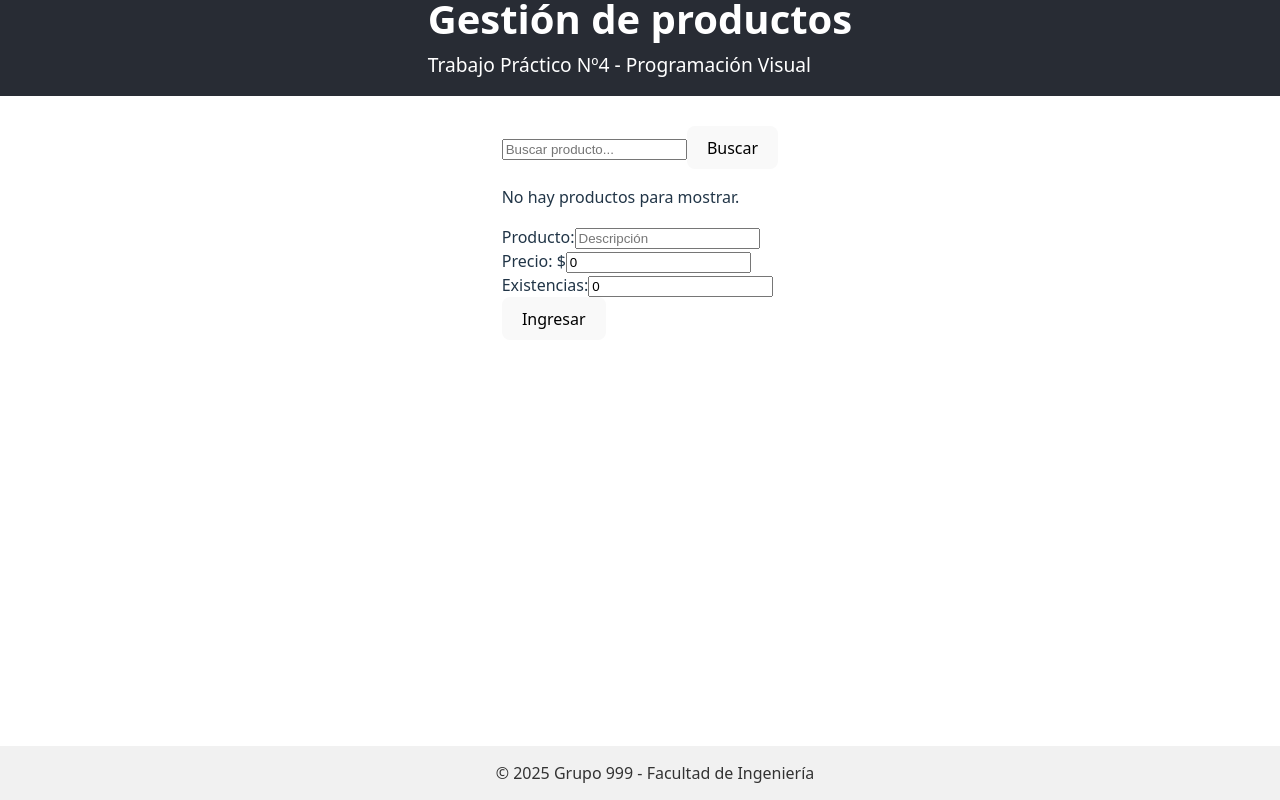
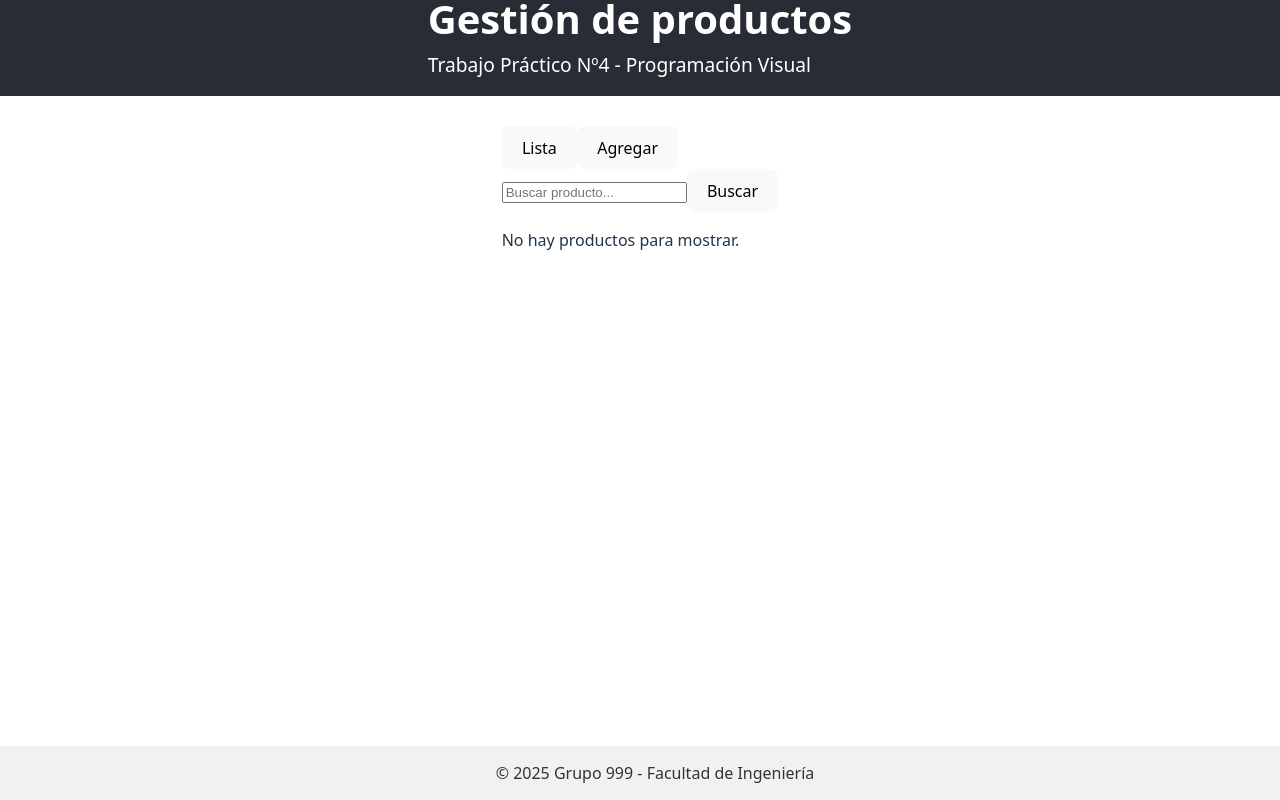
Before and after one commit to Franco46-ochoa/pv_tp4_grupo1, a React (Vite) app: page / in a window 1280 px wide. Shown: the top 800 px of the page. Built offline with nearby package versions, Linux system fonts and the light colour scheme.

Commit message:
Agregado botones de funcionalidades

```diff
--- a/src/App.jsx
+++ b/src/App.jsx
@@ -16,9 +16,15 @@ function App() {
   useEffect(() => {
     console.log('Productos actualizados:', Productos);
   }, [Productos]);
+
   const handleDelete = (id) => {
     const nuevosProductos = Productos.filter((p) => p.Id !== id);
     setProductos(nuevosProductos);
+  };
+
+  const handleEdit = (producto) => {
+    setProductoEditando(producto);
+    setModo('nuevo');
   };
 
   const handleBuscarProducto = () => {
@@ -35,18 +41,19 @@ function App() {
       <Header />
 
       <Main>
-        <SearchBar descripcion={[descripcion, setDescripcion]} handleBuscarProducto={handleBuscarProducto} />
+        <SearchBar descripcion={[descripcion, setDescripcion]} modo={[modo, setModo]} handleBuscarProducto={handleBuscarProducto} />
 
         {(() => {
           switch (modo) {
             case 'lista':
-              return <ProductList productos={Productos} onEdit={(producto) => setProductoEditando(producto)} onDelete={handleDelete} />;
+              return <ProductList productos={Productos} onEdit={handleEdit} onDelete={handleDelete} />;
             case 'buscar':
-              return <ProductList productos={productoBuscado} onEdit={(producto) => setProductoEditando(producto)} onDelete={handleDelete} />;
+              return <ProductList productos={productoBuscado} modo={[modo, setModo]} onEdit={handleEdit} onDelete={handleDelete} />;
+            case 'nuevo':
+              return <ProductForm Productos={[Productos, setProductos]} nuevoProducto={[productoEditando, setProductoEditando]} modo={[modo, setModo]} />
           }
         })()}
 
-        <ProductForm Productos={[Productos, setProductos]} nuevoProducto={[productoEditando, setProductoEditando]} />
       </Main>
       <Footer />
     </div>
--- a/src/Components/SearchBar.jsx
+++ b/src/Components/SearchBar.jsx
@@ -1,15 +1,26 @@
-import React from 'react'
+import React from 'react';
 
 function SearchBar(props) {
   const [descripcion, setDescripcion] = props.descripcion;
-  /* const [modo, setModo] = props.modo; */
+  const [modo, setModo] = props.modo;
 
   return (
     <div>
-      <input type="text" placeholder="Buscar producto..." value={descripcion} onChange={(e) => setDescripcion(e.target.value)} />
-      <button onClick={props.handleBuscarProducto}>Buscar</button>
+      <div>
+        <button onClick={() => setModo('lista')}>Lista</button>
+        <button onClick={() => setModo('nuevo')}>Agregar</button>
+      </div>
+      <div>
+        <input
+          type='text'
+          placeholder='Buscar producto...'
+          value={descripcion}
+          onChange={(e) => setDescripcion(e.target.value)}
+        />
+        <button onClick={props.handleBuscarProducto}>Buscar</button>
+      </div>
     </div>
-  )
+  );
 }
 
-export default SearchBar
+export default SearchBar;
```
Also changed, not shown: src/Components/ProductItem.jsx (+3 -4 lines), src/Components/ProductList.jsx (+7 -2 lines).
